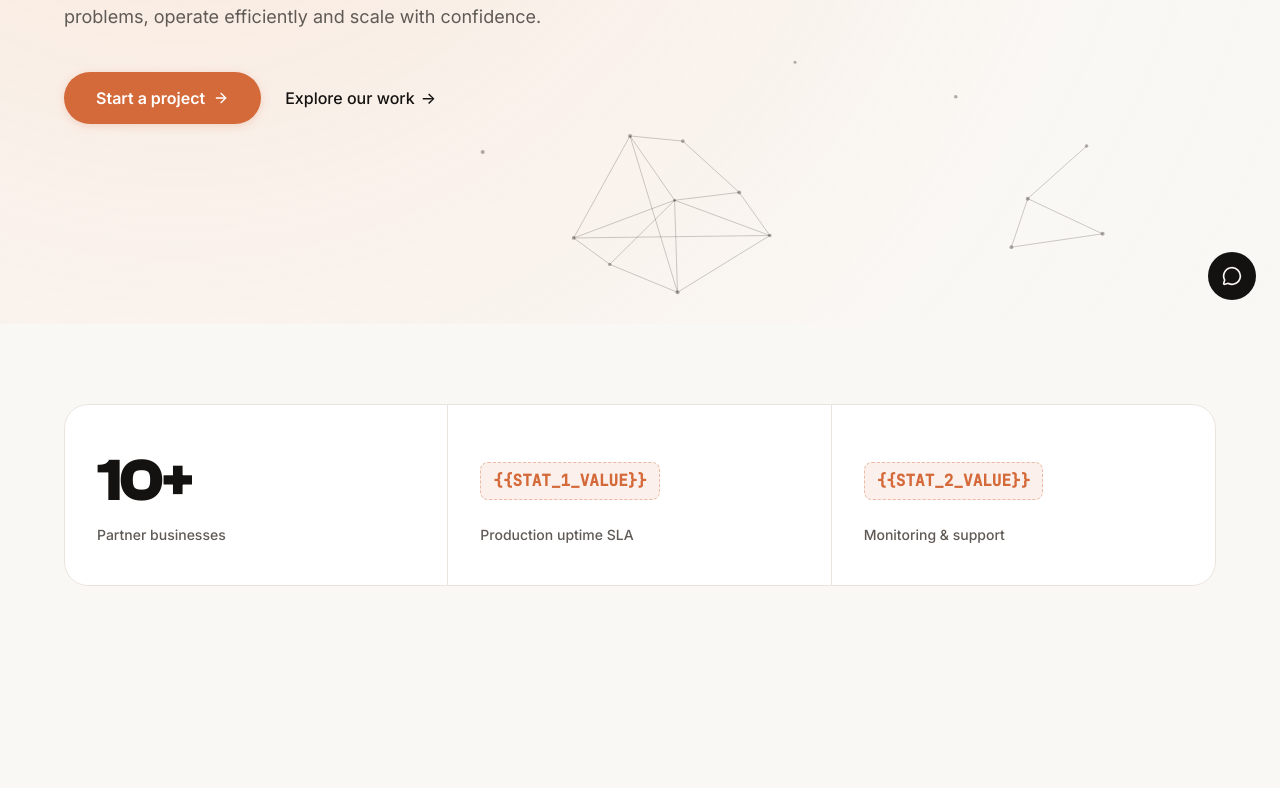
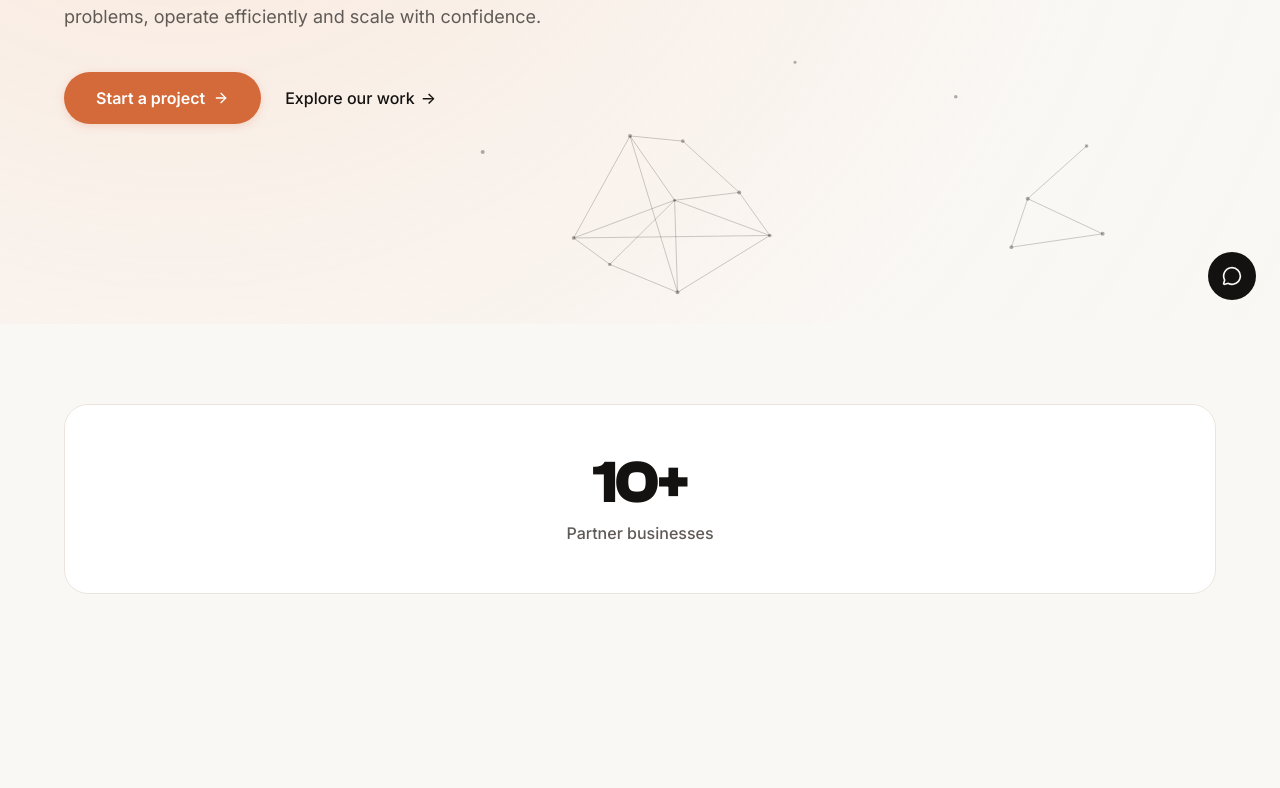
Before and after one commit to tinoe0404/frantendX, a Next.js app: page / in a window 1280 px wide. Shown: the part 476-1264 px from the top of the page. Built offline with nearby package versions, Linux system fonts and the light colour scheme; a web font is replaced by a local one.

Commit message:
refactor: remove unverified placeholder stat counters and simplify layout to single metric

```diff
--- a/src/components/StatsCounter.tsx
+++ b/src/components/StatsCounter.tsx
@@ -18,10 +18,8 @@ function AnimatedNumber({ value, suffix = "" }: { value: number; suffix?: string
   return <motion.span ref={ref}>{display}</motion.span>;
 }
 
-// TODO: Replace {{STAT_1_VALUE}} and {{STAT_2_VALUE}} with verified infrastructure SLAs and production uptime metrics from verified monitoring dashboards. Do not invent numbers.
-// Alternatively, replace with verifiable portfolio metrics such as:
-// - 3 Proprietary platforms built & operated (Zonkezonke, Gowild, HaviChem)
-// - 100% IP & source code transferred
+// TODO: Add other stat columns back when real, verified figures are provided.
+// Placeholder values are completely removed. Only verified defensible data is rendered.
 const stats = [
   {
     isAnimated: true,
@@ -31,61 +29,28 @@ const stats = [
     label: "Partner businesses",
     // Verified against active portfolio clients
   },
-  {
-    isAnimated: false,
-    display: "{{STAT_1_VALUE}}",
-    label: "Production uptime SLA",
-    // TODO: Verify exact historical production uptime SLA metric from cloud telemetry logs
-  },
-  {
-    isAnimated: false,
-    display: "{{STAT_2_VALUE}}",
-    label: "Monitoring & support",
-    // TODO: Verify contractual response time and coverage hours from service agreements
-  },
 ];
 
 export function StatsCounter() {
+  const stat = stats[0];
+
   return (
     <div className="w-full">
       <div className="rounded-[24px] border border-[#EAE4DE] dark:border-[#2B2724] bg-[#FFFFFF] dark:bg-[#1D1A17] overflow-hidden">
-        <div className="grid grid-cols-1 md:grid-cols-3 divide-y md:divide-y-0 md:divide-x divide-[#EAE4DE] dark:divide-[#2B2724]">
-          {stats.map((stat, i) => {
-            const isPlaceholder = stat.display.startsWith("{{");
-
-            return (
         <motion.div
-                key={i}
           initial={{ opacity: 0, y: 16 }}
           whileInView={{ opacity: 1, y: 0 }}
           viewport={{ once: true }}
-                transition={{ duration: 0.5, delay: i * 0.08 }}
-                className="min-w-0 px-6 sm:px-8 py-8 sm:py-10 flex flex-col items-start justify-center overflow-hidden"
+          transition={{ duration: 0.5 }}
+          className="px-8 py-10 sm:py-12 flex flex-col items-center justify-center text-center"
         >
-                {/* Fixed height container to keep labels baseline-aligned across all 3 columns */}
-                <div className="h-14 sm:h-16 lg:h-18 flex items-center mb-2 max-w-full overflow-hidden">
-                  {stat.isAnimated && stat.value !== undefined ? (
-                    <p className="text-4xl sm:text-5xl lg:text-6xl font-extrabold tracking-[-0.02em] [word-spacing:0.08em] text-[#141210] dark:text-[#FAF7F4] font-headline max-w-full truncate">
+          <p className="text-4xl sm:text-5xl lg:text-6xl font-extrabold tracking-[-0.02em] [word-spacing:0.08em] text-[#141210] dark:text-[#FAF7F4] font-headline mb-2">
             <AnimatedNumber value={stat.value} suffix={stat.suffix} />
           </p>
-                  ) : isPlaceholder ? (
-                    <span className="inline-flex items-center px-3 py-1.5 rounded-lg bg-[#D4693A]/10 border border-dashed border-[#D4693A]/40 text-[#D4693A] font-mono text-xs sm:text-sm lg:text-base font-semibold tracking-normal max-w-full truncate select-all">
-                      {stat.display}
-                    </span>
-                  ) : (
-                    <p className="text-4xl sm:text-5xl lg:text-6xl font-extrabold tracking-[-0.02em] [word-spacing:0.08em] text-[#141210] dark:text-[#FAF7F4] font-headline max-w-full truncate">
-                      {stat.display}
-                    </p>
-                  )}
-                </div>
-
-                <p className="text-sm font-medium text-[#5F5A55] dark:text-[#A09A93] truncate max-w-full">
+          <p className="text-sm sm:text-base font-medium text-[#5F5A55] dark:text-[#A09A93]">
             {stat.label}
           </p>
         </motion.div>
-            );
-          })}
-        </div>
       </div>
     </div>
   );
```
Lines whose indentation alone changed are shown as unchanged.
